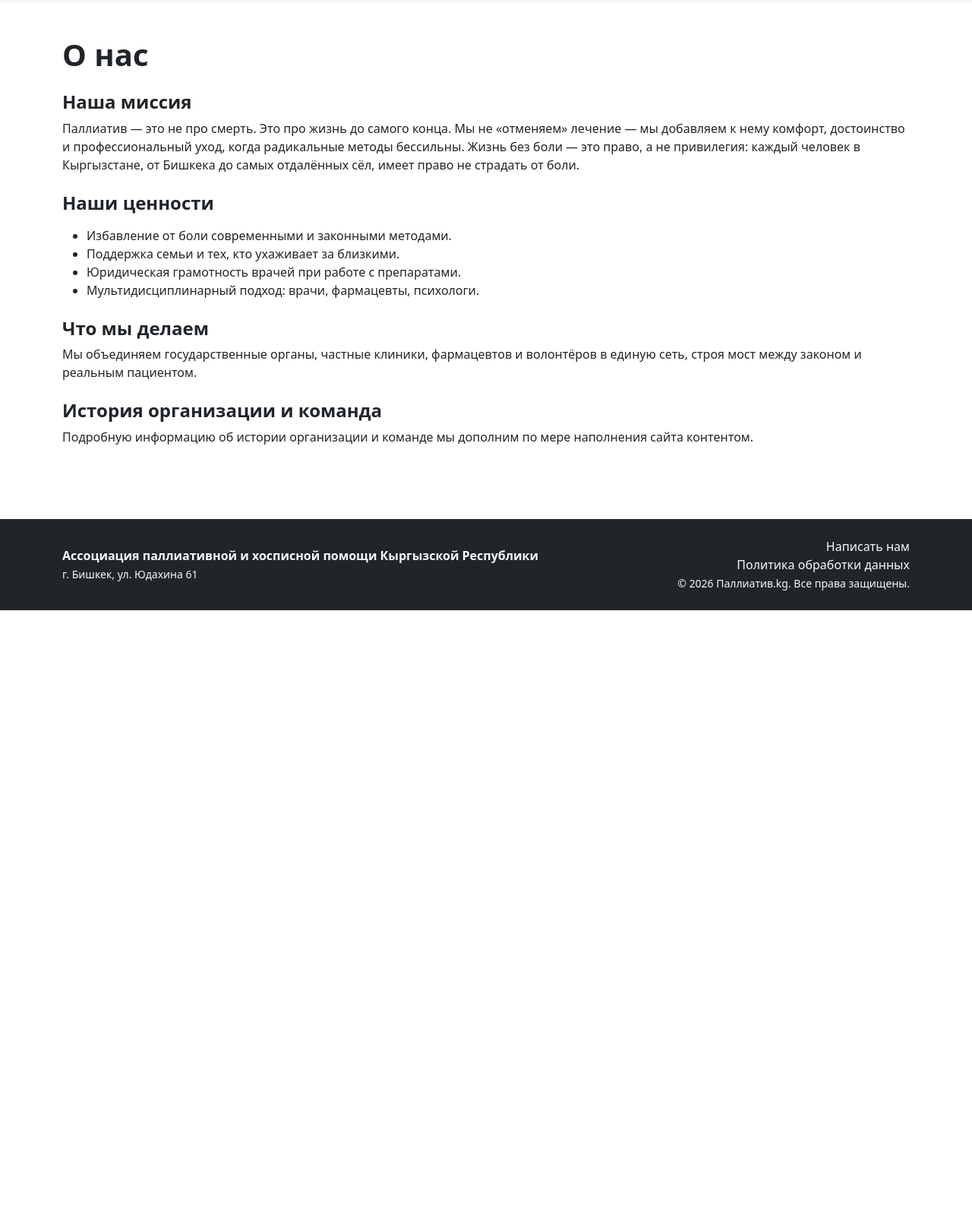
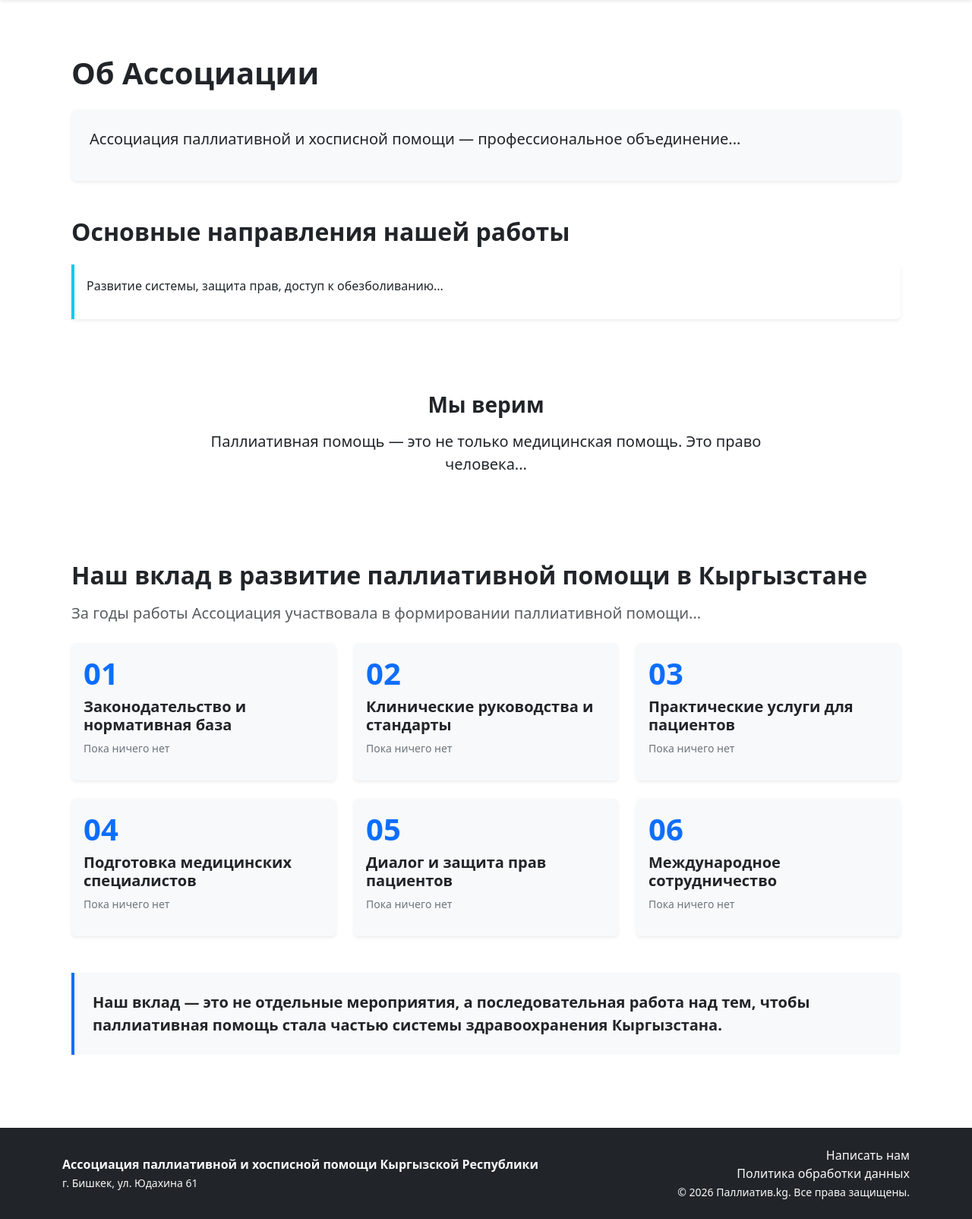
Before and after one commit to ramazantoichuev/palliativ, a Django app: page /about/ in a window 1280 px wide. Shown: the part 87-1691 px from the top of the page at 76% size. Before the commit the page ends 890 px from the top, so only its background shows below. Run offline with Django 5.2, Linux system fonts and the light colour scheme; data that the repository does not hold is empty; parts of the project's set-up code (start-up, migrations or seed data) failed here and were passed over; some libraries are stand-ins or nearby versions.

Commit message:
Полностью перенесен весь предоставленный текст. Все элементы подключены через кастомные теги {% get_text_block %} с уникальными slug-идентификаторами.

```diff
--- a/templates/main/about.html
+++ b/templates/main/about.html
@@ -2,30 +2,116 @@
 {% load i18n %}
 {% load text_blocks %}
 
-{% block meta_description %}{% blocktranslate %}Миссия, ценности и команда Ассоциации паллиативной и хосписной помощи Кыргызской Республики.{% endblocktranslate %}{% endblock %}
+{% block meta_description %}
+{% translate "Ассоциация паллиативной и хосписной помощи — профессиональное объединение, содействующее развитию доступной и качественной паллиативной помощи в Кыргызской Республике." %}
+{% endblock %}
 
 {% block content %}
-    <section class="py-4">
-        <h1 class="fw-bold mb-4">{% translate "О нас" %}</h1>
-
-        <h4 class="fw-bold">{% translate "Наша миссия" %}</h4>
-        <div class="mb-4">
-            {% get_text_block "about_mission_text" fallback=_("Паллиатив — это не про смерть. Это про жизнь до самого конца. Мы не «отменяем» лечение — мы добавляем к нему комфорт, достоинство и профессиональный уход, когда радикальные методы бессильны. Жизнь без боли — это право, а не привилегия: каждый человек в Кыргызстане, от Бишкека до самых отдалённых сёл, имеет право не страдать от боли.") %}
+<section class="py-5">
+    <div class="container mb-5">
+        <h1 class="fw-bold mb-4">{% translate "Об Ассоциации" %}</h1>
+        <div class="p-4 bg-light rounded-3 shadow-sm lead">
+            {% get_text_block "about_intro" fallback="Ассоциация паллиативной и хосписной помощи — профессиональное объединение..." %}
         </div>
-
-        <h4 class="fw-bold mt-4">{% translate "Наши ценности" %}</h4>
-        <div class="mb-4">
-            {% get_text_block "about_values_list" fallback=_("<ul><li>Избавление от боли современными и законными методами.</li><li>Поддержка семьи и тех, кто ухаживает за близкими.</li><li>Юридическая грамотность врачей при работе с препаратами.</li><li>Мультидисциплинарный подход: врачи, фармацевты, психологи.</li></ul>") %}
+    </div>
+    <div class="container mb-5">
+        <h2 class="fw-bold mb-4">{% translate "Основные направления нашей работы" %}</h2>
+        <div class="row row-cols-1 row-cols-md-2 g-4">
+            <div class="col-12 w-100">
+                <div class="p-3 border-start border-4 border-info bg-white shadow-sm rounded-end">
+                    {% get_text_block "about_work_directions" fallback="Развитие системы, защита прав, доступ к обезболиванию..." %}
+                </div>
+            </div>
         </div>
-
-        <h4 class="fw-bold mt-4">{% translate "Что мы делаем" %}</h4>
-        <div class="mb-4">
-            {% get_text_block "about_what_we_do" fallback=_("Мы объединяем государственные органы, частные клиники, фармацевтов и волонтёров в единую сеть, строя мост между законом и реальным пациентом.") %}
+    </div>
+    <div class="container py-5 mb-5 rounded-3">
+        <div class="container text-center">
+            <h3 class="fw-bold mb-3">{% translate "Мы верим" %}</h3>
+            <div class="fs-5 mx-auto" style="max-width: 800px;">
+                {% get_text_block "about_belief" fallback="Паллиативная помощь — это не только медицинская помощь. Это право человека..." %}
+            </div>
         </div>
-
-        <h4 class="fw-bold mt-4">{% translate "История организации и команда" %}</h4>
-        <div class="mb-4">
-            {% get_text_block "about_history_and_team" fallback=_("Подробную информацию об истории организации и команде мы дополним по мере наполнения сайта контентом.") %}
+    </div>
+    <div class="container mb-5">
+        <h2 class="fw-bold mb-3">{% translate "Наш вклад в развитие паллиативной помощи в Кыргызстане" %}</h2>
+        <div class="text-muted mb-4 lead">
+            {% get_text_block "about_contribution_intro" fallback="За годы работы Ассоциация участвовала в формировании паллиативной помощи..." %}
         </div>
-    </section>
+        <div class="row row-cols-1 row-cols-md-2 row-cols-lg-3 g-4">
+            <div class="col">
+                <div class="card h-100 shadow-sm border-0 bg-light">
+                    <div class="card-body">
+                        <div class="display-6 fw-bold text-primary mb-2">01</div>
+                        <h5 class="card-title fw-bold">{% translate "Законодательство и нормативная база" %}</h5>
+                        <div class="card-text small text-secondary">
+                            {% get_text_block "about_contribution_01" fallback="Пока ничего нет" %}
+                        </div>
+                    </div>
+                </div>
+            </div>
+            <div class="col">
+                <div class="card h-100 shadow-sm border-0 bg-light">
+                    <div class="card-body">
+                        <div class="display-6 fw-bold text-primary mb-2">02</div>
+                        <h5 class="card-title fw-bold">{% translate "Клинические руководства и стандарты" %}</h5>
+                        <div class="card-text small text-secondary">
+                            {% get_text_block "about_contribution_02" fallback="Пока ничего нет" %}
+                        </div>
+                    </div>
+                </div>
+            </div>
+            <div class="col">
+                <div class="card h-100 shadow-sm border-0 bg-light">
+                    <div class="card-body">
+                        <div class="display-6 fw-bold text-primary mb-2">03</div>
+                        <h5 class="card-title fw-bold">{% translate "Практические услуги для пациентов" %}</h5>
+                        <div class="card-text small text-secondary">
+                            {% get_text_block "about_contribution_03" fallback="Пока ничего нет" %}
+                        </div>
+                    </div>
+                </div>
+            </div>
+            <div class="col">
+                <div class="card h-100 shadow-sm border-0 bg-light">
+                    <div class="card-body">
+                        <div class="display-6 fw-bold text-primary mb-2">04</div>
+                        <h5 class="card-title fw-bold">{% translate "Подготовка медицинских специалистов" %}</h5>
+                        <div class="card-text small text-secondary">
+                            {% get_text_block "about_contribution_04" fallback="Пока ничего нет" %}
+                        </div>
+                    </div>
+                </div>
+            </div>
+            <div class="col">
+                <div class="card h-100 shadow-sm border-0 bg-light">
+                    <div class="card-body">
+                        <div class="display-6 fw-bold text-primary mb-2">05</div>
+                        <h5 class="card-title fw-bold">{% translate "Диалог и защита прав пациентов" %}</h5>
+                        <div class="card-text small text-secondary">
+                            {% get_text_block "about_contribution_05" fallback="Пока ничего нет" %}
+                        </div>
+                    </div>
+                </div>
+            </div>
+            <div class="col">
+                <div class="card h-100 shadow-sm border-0 bg-light">
+                    <div class="card-body">
+                        <div class="display-6 fw-bold text-primary mb-2">06</div>
+                        <h5 class="card-title fw-bold">{% translate "Международное сотрудничество" %}</h5>
+                        <div class="card-text small text-secondary">
+                            {% get_text_block "about_contribution_06" fallback="Пока ничего нет" %}
+                        </div>
+                    </div>
+                </div>
+            </div>
+        </div>
+    </div>
+    <div class="container mt-5">
+        <div class="p-4 border-start border-primary border-4 bg-light rounded-end">
+            <p class="lead mb-0 fw-bold">
+                {% translate "Наш вклад — это не отдельные мероприятия, а последовательная работа над тем, чтобы паллиативная помощь стала частью системы здравоохранения Кыргызстана." %}
+            </p>
+        </div>
+    </div>
+</section>
 {% endblock %}
```
Also changed, not shown: main/fixtures/about_page_data.json (added, +112 -0 lines).
